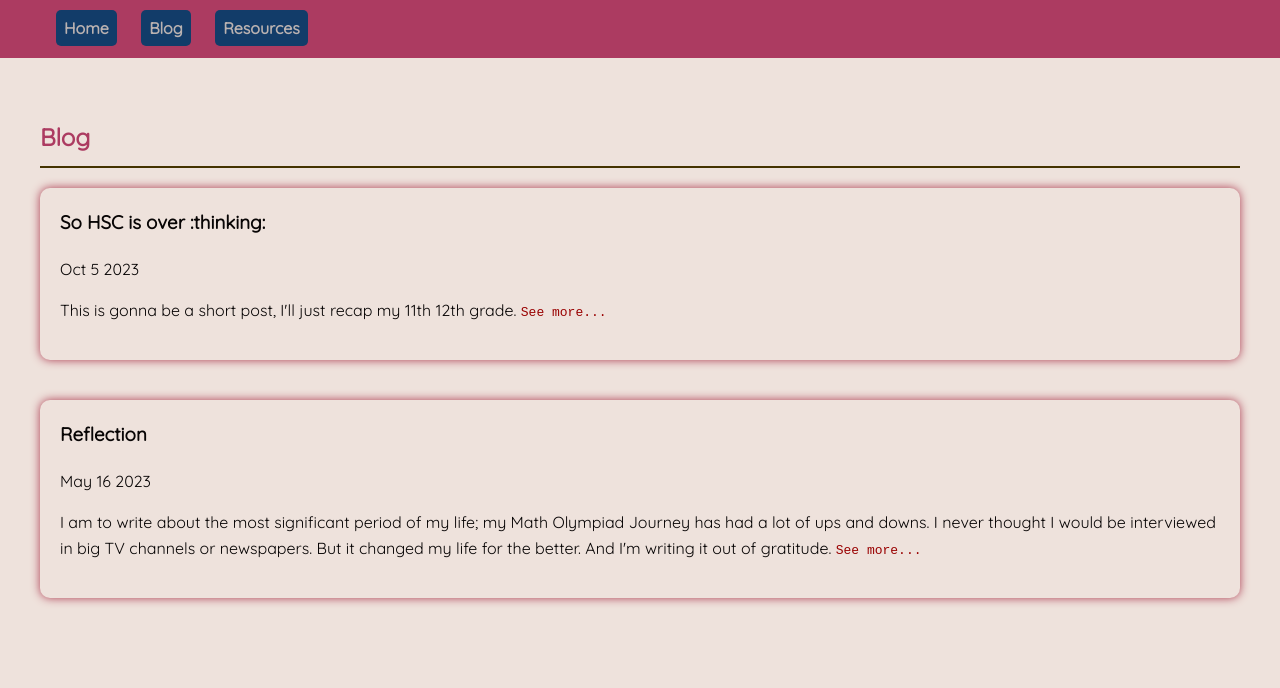
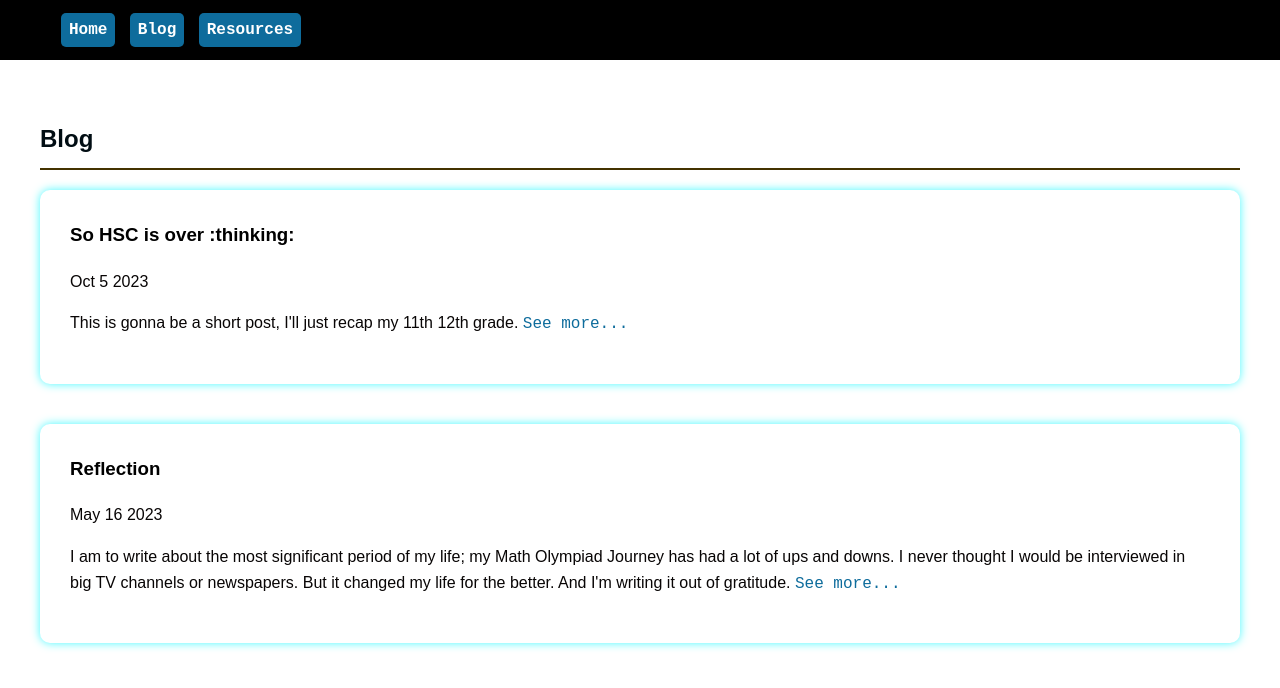
Before and after one commit to MeowX-2/meowx-2.github.io, a plain HTML site: page blog.html in a window 1280 px wide. Drawn offline with Linux system fonts and the light colour scheme.

Commit message:
massive scheme cng

```diff
--- a/blog.html
+++ b/blog.html
@@ -30,7 +30,7 @@
         <div class="container">
             <h2>Blog</h2>
      <div class="blog-post">
-                <h3>So HSC is over :thinking:</h3>
+          <h3><a href="files/hsc.html">So HSC is over :thinking:</a></h3>
                 <p>Oct 5 2023</p>
                 <p>
             This is gonna be a short post, I'll just recap my 11th 12th grade. <a href=files/hsc.html> See more...</a>
@@ -39,7 +39,7 @@
 
 
             <div class="blog-post">
-            <h3>Reflection</h3>
+          <h3><a href="files/reflection.html">Reflection</a></h3>
                 <p>May 16 2023</p>
                 <p>
                     I am to write about the most significant period of my life; my Math Olympiad Journey has had a lot of ups and downs. I never thought I would be interviewed in big TV channels or newspapers. But it changed my life for the better. And I'm writing it out of gratitude. <a href="files/reflection.html">See more...</a>
--- a/files/style.css
+++ /dev/null
@@ -1,127 +0,0 @@
-body {
-    font-family: 'Lato', sans-serif;
-font-family: 'Montserrat', sans-serif;
-font-family: 'Quicksand', sans-serif;
-  background:#EEE2DC;
-    color: #333;
-    margin: 0;
-    padding: 0;
-    line-height: 1.6;
-}
-@font-face {
-    font-family: 'Lato', sans-serif;
-    font-family: 'Montserrat', sans-serif;
-    font-family: 'Quicksand', sans-serif;
-    src: url(Montserrat-VariableFont_wght.ttf);
-}
-.container {
-    max-width: 1200px;
-    margin: 0 auto;
-}
-
-header {
-    background-color: #AC3B61;
-    color: #EEE2DC;
-    padding: 1em 0;
-    padding-left: 2em;
-    a:link{border-radius:5px; color:#BAB2B1; text-decoration:none;display-decoration:inline-block;padding: 0.5em ;background-color:#123C69;}
-
-    a:visited{border-radius:5px; color:#BAB2B1; text-decoration:none;display-decoration:inline-block;padding: 0.5em ;background-color:#123C69;}
-    a:hover{color:#fff;font-size:100%;}
-}
-
-nav ul {
-    list-style-type: none;
-    margin: 0;
-    padding: 0;
-}
-
-nav li {
-    display: inline;
-    margin-right: 20px;
-}
-
-nav a {
-    text-decoration: none;
-    color: #fff;
-    link: #fff;
-    visited: #fff;
-    font-weight: bold;
-}
-
-section {
-    background:#EEE2DC;
-    padding: 40px 0;
-    a:link{color:blue; text-decoration:none;}
-    a:visited{color:#404576; text-decoration:none;}
-    a:hover{color:black; text-decoration:solid;font-size:115%;}
-}
-
-.section-about {
-    background: #EEE2DC;
-    padding-left: 2em;
-    padding-right: 2em;
-    a:link{color:blue; text-decoration:none;font-family:monospace;}
-    a:visited{color:#404576; text-decoration:none;}
-    a:hover{color:black; text-decoration:solid;font-size:115%;}
-}
-
-.section-portfolio {
-    background: #404576;
-    color: #fff;
-    padding-left: 2em;
-    padding-right: 2em;
-}
-
-.section-blog {
-    background: #EEE2DC;
-    color: #080505;
-    padding-left: 2em;
-    padding-right: 2em;
-    a:link{color:#900; text-decoration:none;font-family:monospace;}
-    a:visited{color:#404576; text-decoration:none;font-family:monospace;}
-    a:hover{color:black; text-decoration:solid;font-size:100%;}
-
-}
-
-h2 {
-  color:#AC3B61;
-    border-bottom: 2px solid #430;
-    padding-bottom: 10px;
-    margin-bottom: 20px;
-}
-
-.project, .blog-post {
-    margin-bottom: 40px;
-    overflow: hidden;
-
-    border-radius: 10px;
-    padding: 5em;
-    box-shadow: 0 0 10px #ac3b50;
-
-    a:link{color:#900 ; text-decoration:none;font-family:monospace;}
-    a:visited{color:#404576; text-decoration:none;font-family:monospace;}
-    a:hover{color:black; text-decoration:solid;font-size:115%;}
-}
-
-.project img {
-    width: 100%;
-    height: auto;
-    display: block;
-    border-radius: 8px 8px 0 0;
-}
-
-.project-content, .blog-post {
-    padding: 20px;
-}
-
-h3 {
-    margin-top: 0;
-}
-
-footer {
-    background-color: #123C69;
-    color: #fff;
-    text-align: center;
-    padding: 1em 0;
-}
--- a/style.css
+++ b/style.css
@@ -1,127 +1,104 @@
 body {
-    font-family: 'Lato', sans-serif;
-font-family: 'Montserrat', sans-serif;
-font-family: 'Quicksand', sans-serif;
-  background:#EEE2DC;
+  font-family:sans-serif;
+  background:#fff;
     color: #333;
     margin: 0;
     padding: 0;
     line-height: 1.6;
+    a:link{color:#0E6c9c; text-decoration:none;font-family:monospace,sans-serif;font-weight:normal;}
+    a:visited{color:#404576; text-decoration:none underline auto;font-family:monospace,sans-serif;font-weight:normal;}
+    a:hover{color:black; text-decoration:underline;font-size:100%;font-weight:bold;}
+
 }
-@font-face {
-    font-family: 'Lato', sans-serif;
-    font-family: 'Montserrat', sans-serif;
-    font-family: 'Quicksand', sans-serif;
-    src: url(Montserrat-VariableFont_wght.ttf);
+ul{
+    list-style-type:none;
+    margin: 0em;
+    padding: 0em;
+    list-style-position:outside;
 }
 .container {
     max-width: 1200px;
     margin: 0 auto;
+  justify-content: space-between;
 }
 
 header {
-    background-color: #AC3B61;
-    color: #EEE2DC;
+    background-color: #000;
+    color: #fff;
     padding: 1em 0;
     padding-left: 2em;
-    a:link{border-radius:5px; color:#BAB2B1; text-decoration:none;display-decoration:inline-block;padding: 0.5em ;background-color:#123C69;}
+    a:link{border-radius:5px;
+  text-decoration-thickness:50%;
+    color:#fff; text-decoration:none;display-decoration:inline-block;padding: 0.5em ;background-color:#0E6C9C;font-weight:bold;}
+    a:visited{border-radius:5px; font-weight:bold;
+  text-decoration-thickness:50%;
+    color:#fff; text-decoration:none;display-decoration:inline-block;padding: 0.5em ;background-color:#0e6c9c;}
 
-    a:visited{border-radius:5px; color:#BAB2B1; text-decoration:none;display-decoration:inline-block;padding: 0.5em ;background-color:#123C69;}
-    a:hover{color:#fff;font-size:100%;}
+    a:hover{color:#fff;text-shadow:#fff;text-radius:30px;font-size:100%;}
+
 }
 
-nav ul {
-    list-style-type: none;
-    margin: 0;
-    padding: 0;
+
+
+ .blog-post {
+    margin-bottom: 40px;
+    overflow: hidden;
+  padding-up:10px;
+  padding:30px;
+   background:#fff;
+    border-radius: 10px;
+    box-shadow: 0 0 10px #47f9ff;
+  ul{
+    list-style:disc;
+    padding-left:2em;
+    }
 }
-
+.blog-post:hover{
+  transform: translateY(-3px);
+    box-shadow: 0 8px 12px #0e6c9c;
+}
 nav li {
     display: inline;
-    margin-right: 20px;
-}
-
-nav a {
-    text-decoration: none;
-    color: #fff;
-    link: #fff;
-    visited: #fff;
-    font-weight: bold;
+    margin-left: 0px;
+  padding:5px;
 }
 
 section {
-    background:#EEE2DC;
+    background:#fff;
     padding: 40px 0;
-    a:link{color:blue; text-decoration:none;}
-    a:visited{color:#404576; text-decoration:none;}
-    a:hover{color:black; text-decoration:solid;font-size:115%;}
 }
 
 .section-about {
-    background: #EEE2DC;
-    padding-left: 2em;
-    padding-right: 2em;
-    a:link{color:blue; text-decoration:none;font-family:monospace;}
-    a:visited{color:#404576; text-decoration:none;}
-    a:hover{color:black; text-decoration:solid;font-size:115%;}
-}
-
-.section-portfolio {
-    background: #404576;
-    color: #fff;
+    background: #fff;
     padding-left: 2em;
     padding-right: 2em;
 }
 
 .section-blog {
-    background: #EEE2DC;
+    background: #fff;
     color: #080505;
     padding-left: 2em;
     padding-right: 2em;
-    a:link{color:#900; text-decoration:none;font-family:monospace;}
-    a:visited{color:#404576; text-decoration:none;font-family:monospace;}
-    a:hover{color:black; text-decoration:solid;font-size:100%;}
-
 }
 
 h2 {
-  color:#AC3B61;
+  color:#010D13;
     border-bottom: 2px solid #430;
     padding-bottom: 10px;
     margin-bottom: 20px;
 }
 
-.project, .blog-post {
-    margin-bottom: 40px;
-    overflow: hidden;
 
-    border-radius: 10px;
-    padding: 5em;
-    box-shadow: 0 0 10px #ac3b50;
-
-    a:link{color:#900 ; text-decoration:none;font-family:monospace;}
-    a:visited{color:#404576; text-decoration:none;font-family:monospace;}
-    a:hover{color:black; text-decoration:solid;font-size:115%;}
-}
-
-.project img {
+img {
     width: 100%;
     height: auto;
     display: block;
     border-radius: 8px 8px 0 0;
 }
 
-.project-content, .blog-post {
-    padding: 20px;
-}
 
 h3 {
     margin-top: 0;
+  a:link{color:#000;text-decoration:none;font-family:sans-serif;font-weight:bold;}
+  a:visited{color:#000;text-decoration:none;font-family:sans-serif;font-weight:bold;}
 }
-
-footer {
-    background-color: #123C69;
-    color: #fff;
-    text-align: center;
-    padding: 1em 0;
-}
```
Also changed, not shown: files/hsc.html (+2 -5 lines), files/reflection.html (+2 -5 lines), index.html (+3 -2 lines), resources.html (+2 -3 lines).
